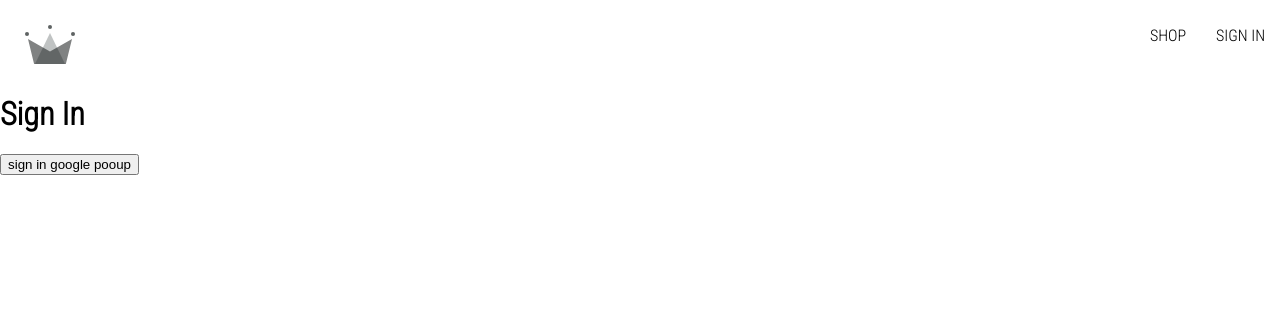
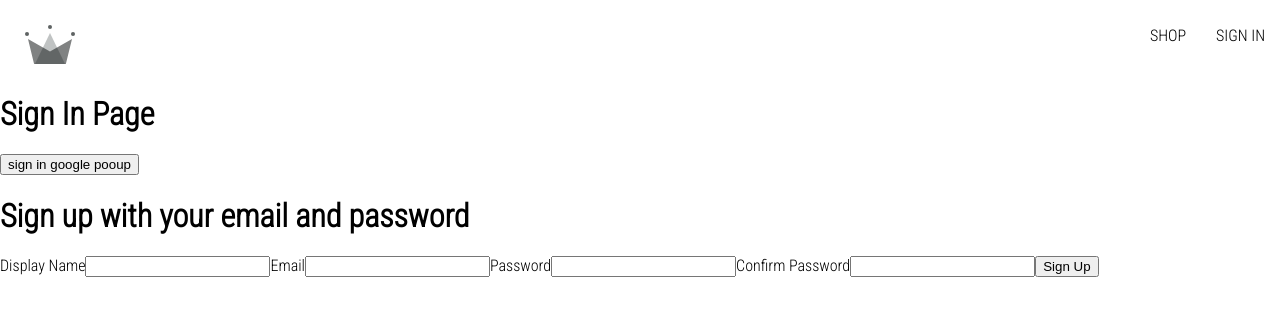
Before and after one commit to robermx/crwn-clothing, a React (Create React App) app: page /sign-in in a window 1280 px wide. Shown: the top 316 px of the page. Built offline with nearby package versions, Linux system fonts and the light colour scheme.

Commit message:
Feat: Sign up with your email and password. Mid.

```diff
--- /dev/null
+++ b/src/components/sign-up-form/sign-up-form.component.jsx
@@ -0,0 +1,96 @@
+import { useState } from "react";
+import {
+  createAuthUserWithEmailAndPassword,
+  createUserDocumentFromAuth,
+} from "../../utils/firebase/firebas.utils";
+
+const defaultValues = {
+  displayName: "",
+  email: "",
+  password: "",
+  confirmPassword: "",
+};
+
+const SignUpForm = () => {
+  const [formFields, setFormFields] = useState(defaultValues);
+  console.log(formFields);
+
+  const { displayName, email, password, confirmPassword } = formFields;
+
+  const resertFormFields = () => {
+    setFormFields(defaultValues);
+  };
+
+  const handleChange = (event) => {
+    const { name, value } = event.target;
+    setFormFields({
+      ...formFields,
+      [name]: value,
+    });
+  };
+
+  const handleOnSubmit = async (event) => {
+    event.preventDefault();
+
+    if (password !== confirmPassword) {
+      return alert("Password do not match");
+    }
+
+    try {
+      const { user } = await createAuthUserWithEmailAndPassword(
+        email,
+        password
+      );
+      await createUserDocumentFromAuth(user, { displayName });
+      resertFormFields();
+    } catch (error) {
+      if (error.code === "auth/email-already-in-use") {
+        alert("The email already exist");
+      }
+      console.log("User creation encounted an error", error);
+    }
+  };
+
+  return (
+    <div>
+      <h1>Sign up with your email and password</h1>
+      <form onSubmit={handleOnSubmit}>
+        <label>Display Name</label>
+        <input
+          type="text"
+          name="displayName"
+          value={displayName}
+          onChange={handleChange}
+        />
+
+        <label>Email</label>
+        <input
+          type="email"
+          name="email"
+          value={email}
+          onChange={handleChange}
+        />
+
+        <label>Password</label>
+        <input
+          type="password"
+          name="password"
+          value={password}
+          onChange={handleChange}
+        />
+
+        <label>Confirm Password</label>
+        <input
+          type="password"
+          name="confirmPassword"
+          value={confirmPassword}
+          onChange={handleChange}
+        />
+
+        <button type="submit">Sign Up</button>
+      </form>
+    </div>
+  );
+};
+
+export default SignUpForm;
--- a/src/routes/sing-in/sign-in.component.jsx
+++ b/src/routes/sing-in/sign-in.component.jsx
@@ -1,17 +1,39 @@
+// import { useState, useEffect } from "react";
+// import { getRedirectResult } from "firebase/auth";
+
+import SignUpForm from "../../components/sign-up-form/sign-up-form.component";
 import {
+  // auth,
+  // signWithGoogleRedirect,
+  signWithGooglePopup,
   createUserDocumentFromAuth,
-  signWithGooglePopup,
-} from '../../utils/firebase/firebas.utils';
+} from "../../utils/firebase/firebas.utils";
 
 const SignIn = () => {
+  // const [googleDataRedirect, setGoogleDataRedirect] = useState(null);
+  // console.log(googleDataRedirect);
+
+  // useEffect(() => {
+  //   const getGoogleResponse = async () => {
+  //     const response = await getRedirectResult(auth);
+  //     if (response) {
+  //       const userDocRef = await createUserDocumentFromAuth(response.user);
+  //       setGoogleDataRedirect(response.user);
+  //     }
+  //   };
+  //   getGoogleResponse();
+  // });
+
   const logGoogleUser = async () => {
     const { user } = await signWithGooglePopup();
     const userDocRef = await createUserDocumentFromAuth(user);
   };
+
   return (
     <div>
-      <h1>Sign In</h1>
+      <h1>Sign In Page</h1>
       <button onClick={logGoogleUser}>sign in google pooup</button>
+      <SignUpForm />
     </div>
   );
 };
--- a/src/utils/firebase/firebas.utils.js
+++ b/src/utils/firebase/firebas.utils.js
@@ -1,29 +1,44 @@
-import { initializeApp } from 'firebase/app';
-import { getAuth, signInWithRedirect, signInWithPopup, GoogleAuthProvider } from 'firebase/auth';
-import { getFirestore, doc, getDoc, setDoc } from 'firebase/firestore';
+import { initializeApp } from "firebase/app";
+import {
+  getAuth,
+  signInWithRedirect,
+  signInWithPopup,
+  GoogleAuthProvider,
+  createUserWithEmailAndPassword,
+} from "firebase/auth";
+import { getFirestore, doc, getDoc, setDoc } from "firebase/firestore";
 
 const firebaseConfig = {
-  apiKey: 'AIzaSyAaF5umQ1n_34gE_gKYJ72X0fIRftCkSuE',
-  authDomain: 'crownclothing-db-db459.firebaseapp.com',
-  projectId: 'crownclothing-db-db459',
-  storageBucket: 'crownclothing-db-db459.appspot.com',
-  messagingSenderId: '339478226715',
-  appId: '1:339478226715:web:867d4cf93b2e52ac4995be',
+  apiKey: "AIzaSyAaF5umQ1n_34gE_gKYJ72X0fIRftCkSuE",
+  authDomain: "crownclothing-db-db459.firebaseapp.com",
+  projectId: "crownclothing-db-db459",
+  storageBucket: "crownclothing-db-db459.appspot.com",
+  messagingSenderId: "339478226715",
+  appId: "1:339478226715:web:867d4cf93b2e52ac4995be",
 };
 
 const firebaseApp = initializeApp(firebaseConfig);
-const provider = new GoogleAuthProvider();
-provider.setCustomParameters({
-  prompt: 'select_account',
+
+const googleProvider = new GoogleAuthProvider();
+
+googleProvider.setCustomParameters({
+  prompt: "select_account",
 });
 
 export const auth = getAuth();
-export const signWithGooglePopup = () => signInWithPopup(auth, provider);
+export const signWithGooglePopup = () => signInWithPopup(auth, googleProvider);
+export const signWithGoogleRedirect = () =>
+  signInWithRedirect(auth, googleProvider);
 
 export const db = getFirestore();
 
-export const createUserDocumentFromAuth = async (userAuth) => {
-  const userDocRef = doc(db, 'users', userAuth.uid);
+export const createUserDocumentFromAuth = async (
+  userAuth,
+  additionalInformation = {}
+) => {
+  if (!userAuth) return;
+
+  const userDocRef = doc(db, "users", userAuth.uid);
   const userSnapshot = await getDoc(userDocRef);
 
   if (!userSnapshot.exists()) {
@@ -34,10 +49,16 @@ export const createUserDocumentFromAuth = async (userAuth) => {
         displayName,
         email,
         createdAt,
+        ...additionalInformation,
       });
     } catch (error) {
-      console.log('error creating the user', error.message);
+      console.log("error creating the user", error.message);
     }
   }
   return userDocRef;
 };
+
+export const createAuthUserWithEmailAndPassword = async (email, password) => {
+  if (!email || !password) return;
+  return await createUserWithEmailAndPassword(auth, email, password);
+};
```
Also changed, not shown: src/App.js (+4 -4 lines).
